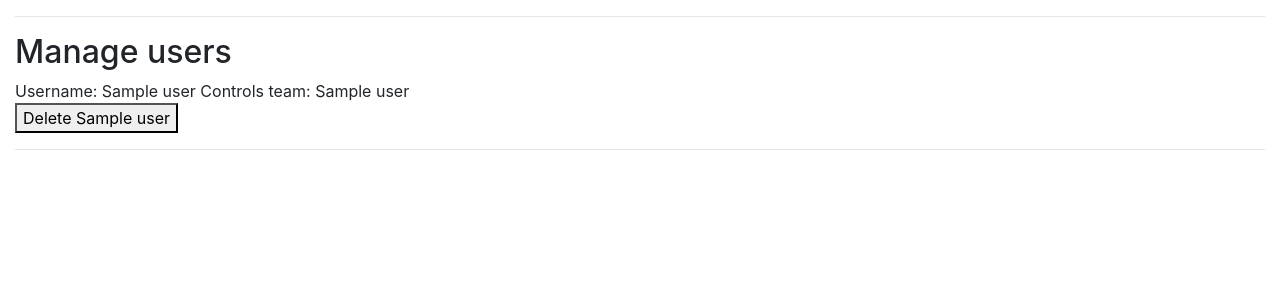
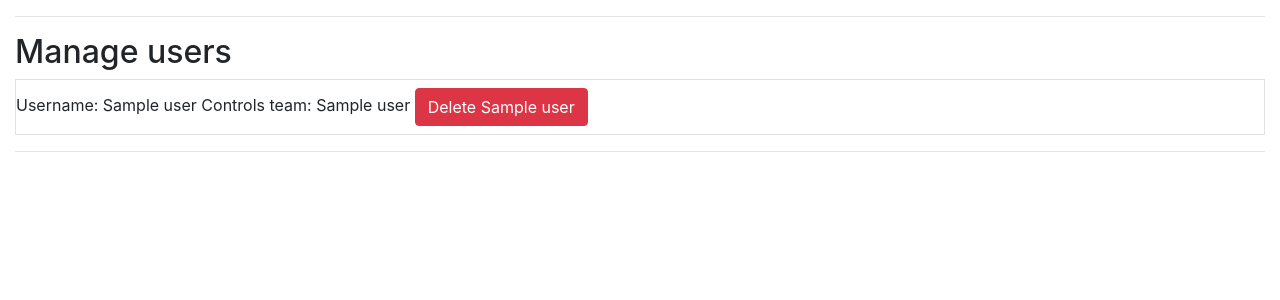
Before and after one commit to juaxE/DraftManager, a Flask app: template templates/users.html in a window 1280 px wide. Shown: the part 56-356 px from the top of the page. Run offline with Flask 3, Linux system fonts and the light colour scheme; the visitor is signed in with stand-in values (Sample User, id 1); the template is opened without the code that fills it: most values are stand-ins (such as "Sample title", 1, 10 or a date in 2020).

Commit message:
Users uses bootstrap

```diff
--- a/templates/users.html
+++ b/templates/users.html
@@ -5,20 +5,15 @@
 {% if session.admin %}
 <h2 class="display-5 fw-bold">Manage users</h2>
 {% for user in users_listed %}
-<div>
+<div class="d-flex gap-2 justify-content-left py-2 border">
     <form action="/deleteUser" method="POST" onsubmit="return confirm('Are you sure you want to delete {{ user[1] }}?')">
         <input type="hidden" name="id" value="{{ user[0] }}">
-
         {% if user[2] == NULL %}
-<p>Username: {{ user[1] }} Controls team: none
-
+        <span>Username: {{ user[1] }} Controls team: None</span>
         {% else %}
-<p>Username: {{ user[1] }} Controls team: {{ user[2] }}
-
+        <span>Username: {{ user[1] }} Controls team: {{ user[2] }}</span>
         {% endif %}
-<br>
-<button type="submit">Delete {{ user[1] }}</button>
-</p>
+        <button class="btn btn-danger" type="submit">Delete {{ user[1] }}</button>
     </form>
 </div>
 
```
Lines whose indentation alone changed are shown as unchanged.
